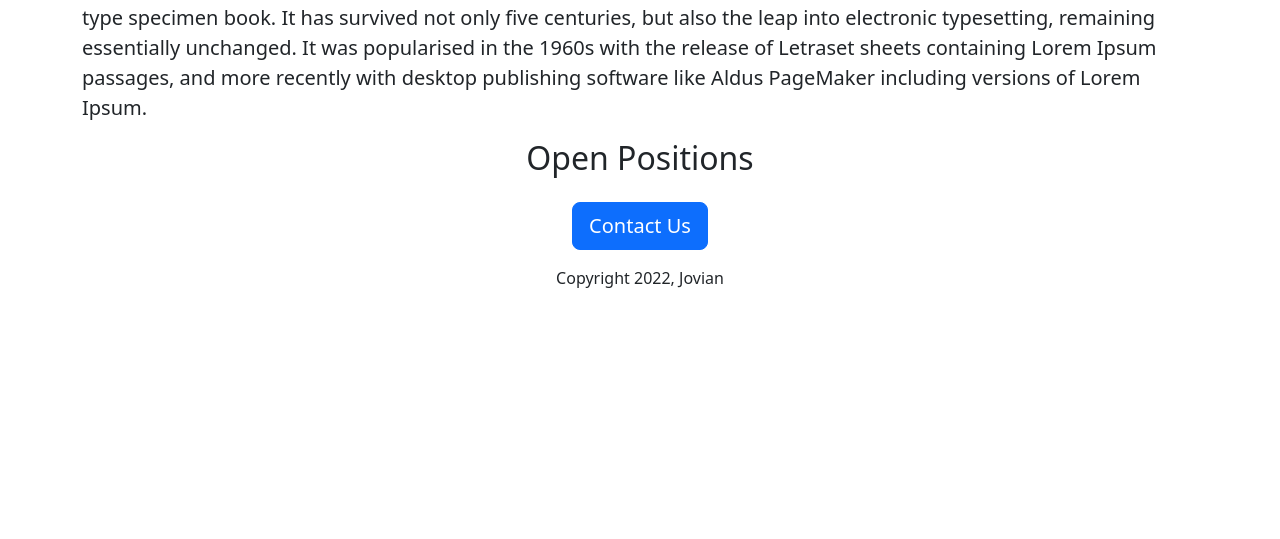
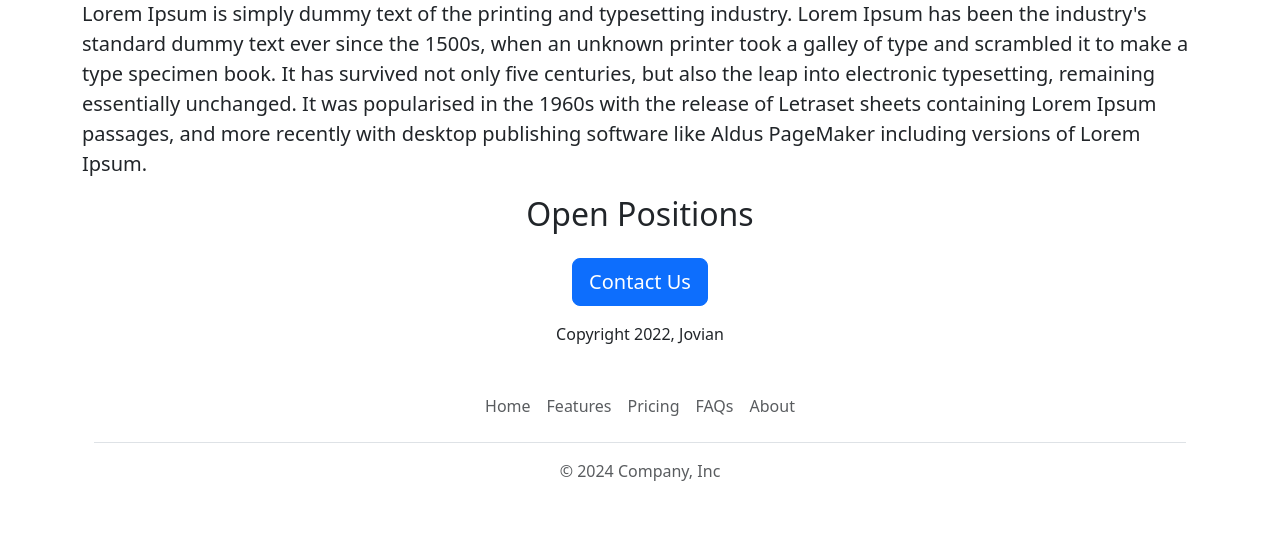
Before and after one commit to asifreza-zhcet/jovian-carrer-website, a Flask app: template templates/home.html in a window 1280 px wide. Shown: the part 519-1058 px from the top of the page. Before the commit the page ends 807 px from the top, so only its background shows below. Run offline with Flask 3, Linux system fonts and the light colour scheme; the template is opened without the code that fills it, so the values that code supplies are empty.

Commit message:
Update README.md

```diff
--- /dev/null
+++ b/templates/footer.html
@@ -0,0 +1,12 @@
+<div class="container">
+  <footer class="py-3 my-4">
+    <ul class="nav justify-content-center border-bottom pb-3 mb-3">
+      <li class="nav-item"><a href="#" class="nav-link px-2 text-body-secondary">Home</a></li>
+      <li class="nav-item"><a href="#" class="nav-link px-2 text-body-secondary">Features</a></li>
+      <li class="nav-item"><a href="#" class="nav-link px-2 text-body-secondary">Pricing</a></li>
+      <li class="nav-item"><a href="#" class="nav-link px-2 text-body-secondary">FAQs</a></li>
+      <li class="nav-item"><a href="#" class="nav-link px-2 text-body-secondary">About</a></li>
+    </ul>
+    <p class="text-center text-body-secondary">&copy; 2024 Company, Inc</p>
+  </footer>
+</div>
--- a/templates/home.html
+++ b/templates/home.html
@@ -19,6 +19,7 @@
         </style>
     </head>
     <body>
+    {% include 'navbar.html' %}
     <div class="container">
             <div>
                <h1 class="text-center">{{company_name}} Careers</h1>
@@ -51,6 +52,7 @@
             <button class="btn btn-primary btn-lg my-3">Contact Us</button>
             <p>Copyright 2022, Jovian</p>
         </div>
+        {% include 'footer.html' %}
     </div>
     </body>
 
--- /dev/null
+++ b/templates/navbar.html
@@ -0,0 +1,33 @@
+<nav class="navbar navbar-expand-lg navbar-dark bg-dark" aria-label="Fifth navbar example">
+    <div class="container-fluid">
+      <a class="navbar-brand" href="#">Expand at lg</a>
+      <button class="navbar-toggler" type="button" data-bs-toggle="collapse" data-bs-target="#navbarsExample05" aria-controls="navbarsExample05" aria-expanded="false" aria-label="Toggle navigation">
+        <span class="navbar-toggler-icon"></span>
+      </button>
+
+      <div class="collapse navbar-collapse" id="navbarsExample05">
+        <ul class="navbar-nav me-auto mb-2 mb-lg-0">
+          <li class="nav-item">
+            <a class="nav-link active" aria-current="page" href="#">Home</a>
+          </li>
+          <li class="nav-item">
+            <a class="nav-link" href="#">Link</a>
+          </li>
+          <li class="nav-item">
+            <a class="nav-link disabled" aria-disabled="true">Disabled</a>
+          </li>
+          <li class="nav-item dropdown">
+            <a class="nav-link dropdown-toggle" href="#" data-bs-toggle="dropdown" aria-expanded="false">Dropdown</a>
+            <ul class="dropdown-menu">
+              <li><a class="dropdown-item" href="#">Action</a></li>
+              <li><a class="dropdown-item" href="#">Another action</a></li>
+              <li><a class="dropdown-item" href="#">Something else here</a></li>
+            </ul>
+          </li>
+        </ul>
+        <form role="search">
+          <input class="form-control" type="search" placeholder="Search" aria-label="Search">
+        </form>
+      </div>
+    </div>
+  </nav>
```
